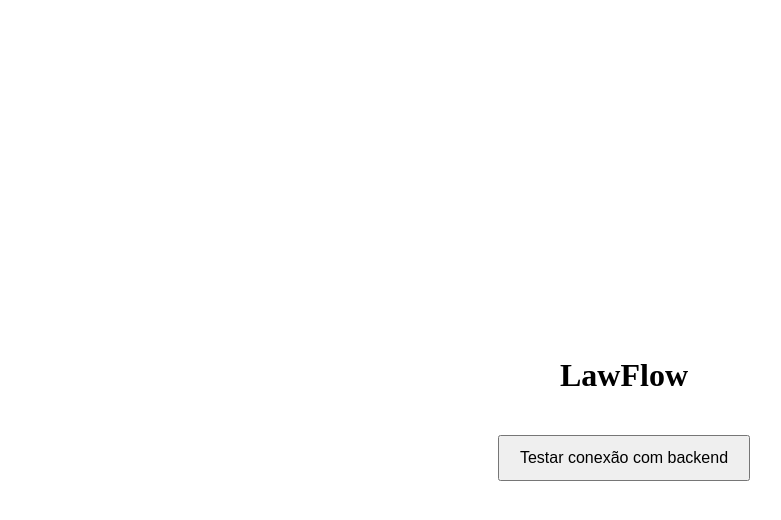
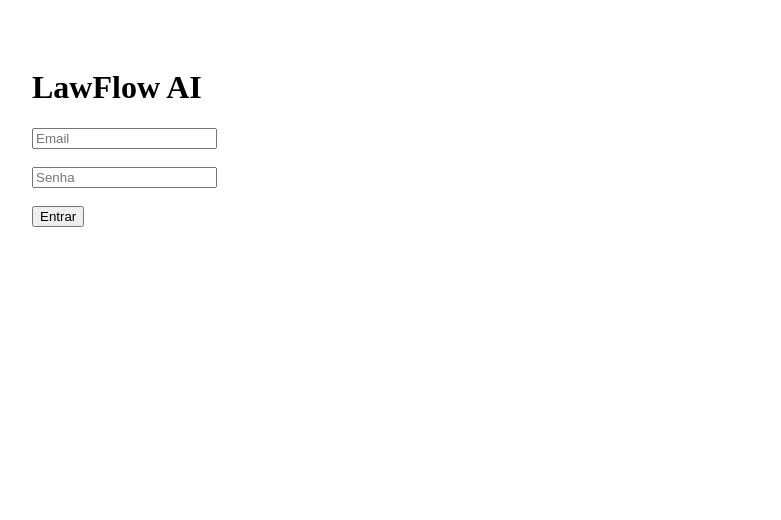
Before and after one commit to dfariaor-lgtm/lawflow-frontend, a Next.js app: page / in a window 1280 px wide. Shown: the top 520 px of the page, without its empty margins (16-797 px from the left). Built offline with nearby package versions, Linux system fonts and the light colour scheme.

Commit message:
Update index.js

```diff
--- a/pages/index.js
+++ b/pages/index.js
@@ -1,49 +1,60 @@
 import { useState } from "react";
 
 export default function Home() {
-  const [mensagem, setMensagem] = useState("");
+  const [email, setEmail] = useState("");
+  const [password, setPassword] = useState("");
+  const [message, setMessage] = useState("");
 
-  async function testarBackend() {
+  const handleLogin = async () => {
     try {
-      const response = await fetch(
-        "https://lawflow-backend.onrender.com/test"
+      const res = await fetch(
+        "https://lawflow-backend.onrender.com/auth/login",
+        {
+          method: "POST",
+          headers: {
+            "Content-Type": "application/json"
+          },
+          body: JSON.stringify({ email, password })
+        }
       );
 
-      const data = await response.json();
+      const data = await res.json();
 
-      if (data.success) {
-        setMensagem("Backend conectado com sucesso ✅");
+      if (!res.ok) {
+        setMessage(data.error || "Erro no login");
+        return;
       }
-    } catch (error) {
-      setMensagem("Erro ao conectar com o backend ❌");
+
+      // salva token
+      localStorage.setItem("lawflow_token", data.token);
+      setMessage("Login realizado com sucesso 🚀");
+    } catch (err) {
+      setMessage("Erro de conexão com o backend");
     }
-  }
+  };
 
   return (
-    <main style={styles.main}>
-      <h1>LawFlow</h1>
+    <div style={{ padding: 40 }}>
+      <h1>LawFlow AI</h1>
 
-      <button onClick={testarBackend} style={styles.button}>
-        Testar conexão com backend
-      </button>
+      <input
+        placeholder="Email"
+        value={email}
+        onChange={e => setEmail(e.target.value)}
+      />
+      <br /><br />
 
-      {mensagem && <p>{mensagem}</p>}
-    </main>
+      <input
+        type="password"
+        placeholder="Senha"
+        value={password}
+        onChange={e => setPassword(e.target.value)}
+      />
+      <br /><br />
+
+      <button onClick={handleLogin}>Entrar</button>
+
+      <p>{message}</p>
+    </div>
   );
 }
-
-const styles = {
-  main: {
-    minHeight: "100vh",
-    display: "flex",
-    flexDirection: "column",
-    alignItems: "center",
-    justifyContent: "center",
-    gap: "20px",
-  },
-  button: {
-    padding: "12px 20px",
-    fontSize: "16px",
-    cursor: "pointer",
-  },
-};
```
